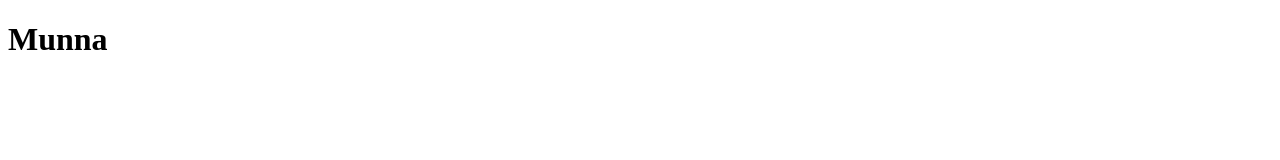
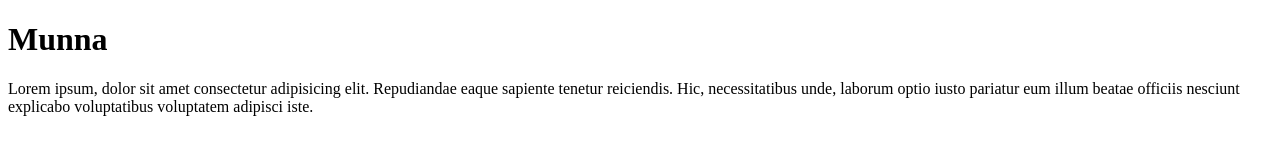
Before and after one commit to munnaparveg/frist-project, a plain HTML site: page index.html in a window 1280 px wide. Drawn offline with Linux system fonts and the light colour scheme.

Commit message:
first commit

```diff
--- a/index.html
+++ b/index.html
@@ -7,5 +7,6 @@
 </head>
 <body>
     <h1>Munna</h1>
+    <p>Lorem ipsum, dolor sit amet consectetur adipisicing elit. Repudiandae eaque sapiente tenetur reiciendis. Hic, necessitatibus unde, laborum optio iusto pariatur eum illum beatae officiis nesciunt explicabo voluptatibus voluptatem adipisci iste.</p>
 </body>
 </html>
```
